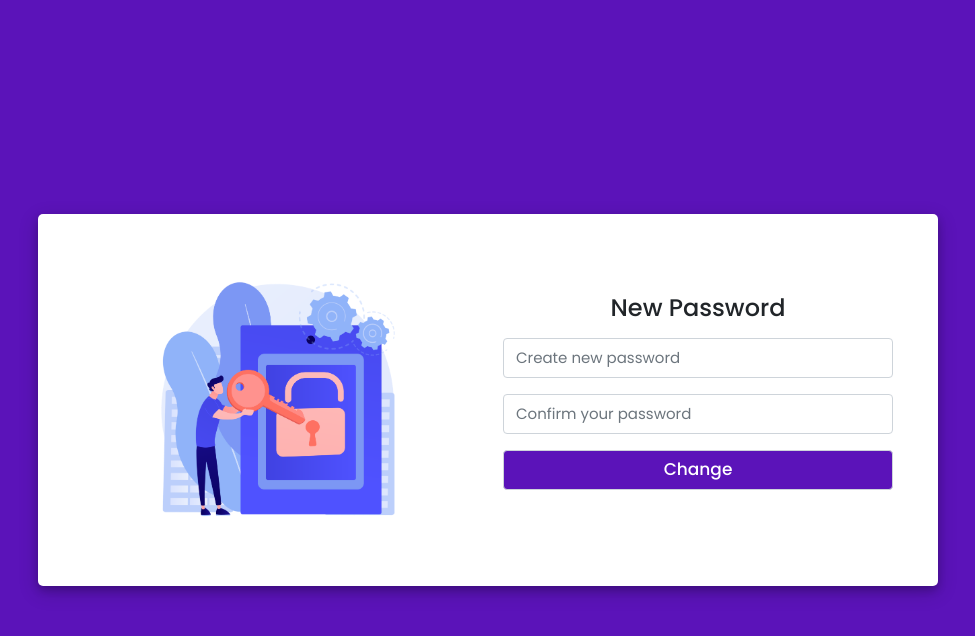
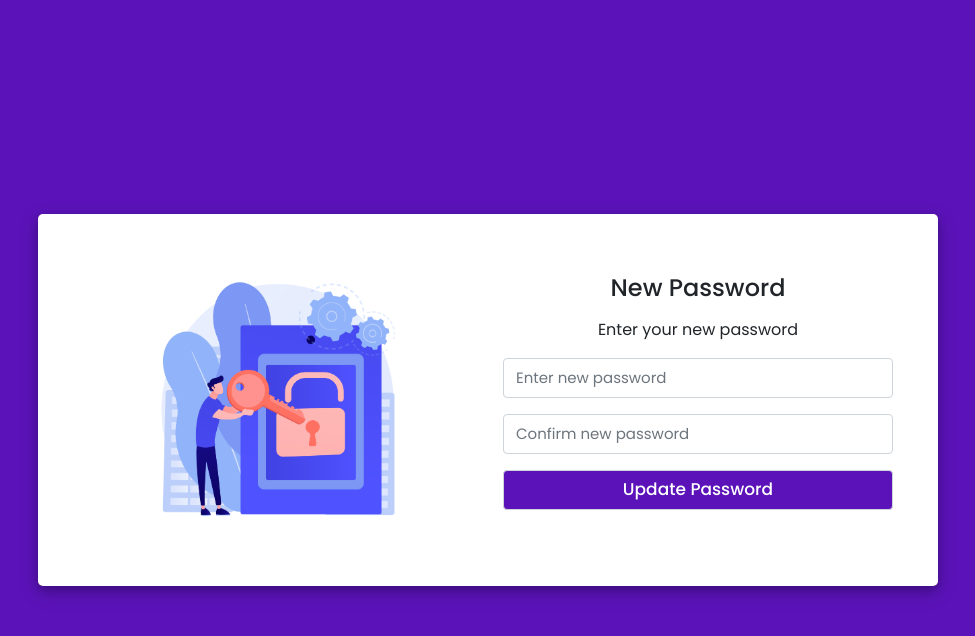
Before and after one commit to Mariam-Elbishbeashy/Language-Learning-Chatbot-Project, a PHP site: page /newPassword.php in a window 1280 px wide. Shown: the top 636 px of the page, without its empty margins (152-1127 px from the left). Run offline with PHP 8.4, Linux system fonts and the light colour scheme; some libraries are stand-ins or nearby versions.

Commit message:
Updated table users in database + Added backend to Forgot Password page

```diff
--- /dev/null
+++ b/Language-Learning-Chatbot/controllers/PasswordController.php
@@ -0,0 +1,45 @@
+<?php
+session_start();
+include '../config/dbh.inc.php'; // Database connection file
+
+function resetPassword($email, $new_password, $conn) {
+    $new_password_hashed = password_hash($new_password, PASSWORD_DEFAULT);
+    $stmt = $conn->prepare("UPDATE users SET password = ? WHERE email = ?");
+    $stmt->bind_param("ss", $new_password_hashed, $email);
+    return $stmt->execute();
+}
+
+function checkEmailExists($email, $conn) {
+    $stmt = $conn->prepare("SELECT * FROM users WHERE email = ?");
+    $stmt->bind_param("s", $email);
+    $stmt->execute();
+    $result = $stmt->get_result();
+    return $result->num_rows > 0;
+}
+
+$message = '';
+
+if ($_SERVER['REQUEST_METHOD'] === 'POST') {
+    if (isset($_POST['email'])) {
+        $email = $_POST['email'];
+        if (checkEmailExists($email, $conn)) {
+            $_SESSION['email'] = $email;
+            header("Location: ../public/newPassword.php");
+            exit();
+        } else {
+            $message = "Email not found. Please try again.";
+        }
+    }
+
+    if (isset($_SESSION['email']) && isset($_POST['new_password'])) {
+        $email = $_SESSION['email'];
+        $new_password = $_POST['new_password'];
+        if (resetPassword($email, $new_password, $conn)) {
+            unset($_SESSION['email']);
+            echo "<script>document.addEventListener('DOMContentLoaded', function() { $('#successModal').modal('show'); });</script>";
+        } else {
+            $message = "Password update failed. Please try again.";
+        }
+    }
+}
+?>
--- a/Language-Learning-Chatbot/modules/llchatbot_db.sql
+++ b/Language-Learning-Chatbot/modules/llchatbot_db.sql
@@ -3,7 +3,7 @@
 -- https://www.phpmyadmin.net/
 --
 -- Host: 127.0.0.1
--- Generation Time: Oct 28, 2024 at 09:39 PM
+-- Generation Time: Oct 29, 2024 at 09:43 PM
 -- Server version: 10.4.28-MariaDB
 -- PHP Version: 8.2.4
 
@@ -47,7 +47,6 @@ CREATE TABLE `users` (
   `username` varchar(128) NOT NULL,
   `email` varchar(128) NOT NULL,
   `password` varchar(128) NOT NULL,
-  `comfirmPassword` varchar(128) NOT NULL,
   `firstName` text NOT NULL,
   `lastName` text NOT NULL,
   `gender` text NOT NULL,
--- a/Language-Learning-Chatbot/public/js/newPassword.js
+++ b/Language-Learning-Chatbot/public/js/newPassword.js
@@ -6,11 +6,13 @@ function validateNewPassword() {
 
     const passwordRegex = /^(?=.*[a-z])(?=.*[A-Z])(?=.*\d)(?=.*[\W_]).{8,}$/;
 
+    // Clear previous error messages
     passwordError.textContent = "";
     confirmPasswordError.textContent = "";
 
     let isValid = true;
 
+    // Validate password
     if (password === "") {
         passwordError.textContent = "Please enter a password";
         isValid = false;
@@ -19,6 +21,7 @@ function validateNewPassword() {
         isValid = false;
     }
 
+    // Validate confirm password
     if (confirmPassword === "") {
         confirmPasswordError.textContent = "Please confirm your password";
         isValid = false;
@@ -27,11 +30,5 @@ function validateNewPassword() {
         isValid = false;
     }
 
-    if (isValid) {
-        goToLogin();
-    }
+    return isValid;
 }
-
-function goToLogin() {
-    window.location.href = '../public/login.php';
-}
--- a/Language-Learning-Chatbot/public/js/reset-code.js
+++ /dev/null
@@ -1,3 +0,0 @@
-function goToNewPassword() {
-    window.location.href = '../public/newPassword.php';
-}
--- a/Language-Learning-Chatbot/public/newPassword.php
+++ b/Language-Learning-Chatbot/public/newPassword.php
@@ -1,35 +1,67 @@
+<?php include '../controllers/PasswordController.php';?>
+
 <!DOCTYPE html>
 <html lang="en">
 <head>
     <meta charset="UTF-8">
-    <title>Create a New Password</title>
+    <title>New Password</title>
     <link rel="stylesheet" href="https://stackpath.bootstrapcdn.com/bootstrap/4.5.2/css/bootstrap.min.css">
     <link rel="stylesheet" href="../public/css/forgotPassword.css">
+    <script src="https://code.jquery.com/jquery-3.5.1.slim.min.js"></script>
+    <script src="https://cdn.jsdelivr.net/npm/@popperjs/core@2.6.0/dist/umd/popper.min.js"></script>
+    <script src="https://stackpath.bootstrapcdn.com/bootstrap/4.5.2/js/bootstrap.min.js"></script>
+    <script src="../public/js/newPassword.js"></script>
 </head>
 <body>
     <div class="container">
         <div class="form-container row">
             <div class="col-md-6 d-flex justify-content-center align-items-center">
-                <img src="./images/password.png" class="img-fluid password-image" alt="New Password Image">
+                <img src="./images/password.png" class="img-fluid password-image" alt="Password Reset Image">
             </div>
             <div class="col-md-6">
-                <form id="newPasswordForm" autocomplete="off">
+                <form id="newPasswordForm" action="newPassword.php" method="post" autocomplete="off" onsubmit="return validateNewPassword()">
                     <h2 class="text-center">New Password</h2>
+                    <p class="text-center">Enter your new password</p>
                     <div class="form-group">
-                        <input class="form-control" type="password" id="newPassword" placeholder="Create new password" required>
-                        <div class="error" id="newPasswordError"></div>
+                        <input class="form-control" type="password" id="newPassword" name="new_password" placeholder="Enter new password" required>
+                        <div class="error text-danger" id="newPasswordError"><?php echo $message; ?></div>
                     </div>
                     <div class="form-group">
-                        <input class="form-control" type="password" id="confirmNewPassword" placeholder="Confirm your password" required>
-                        <div class="error" id="confirmNewPasswordError"></div>
+                        <input class="form-control" type="password" id="confirmNewPassword" placeholder="Confirm new password" required>
+                        <div class="error text-danger" id="confirmNewPasswordError"></div>
                     </div>
                     <div class="form-group">
-                        <input class="form-control button" type="button" value="Change" onclick="validateNewPassword()">
+                        <input class="form-control button" type="submit" value="Update Password">
                     </div>
                 </form>
             </div>
         </div>
     </div>
-    <script src="../public/js/newPassword.js"></script>
+
+    <!-- Modal -->
+    <div class="modal fade" id="successModal" tabindex="-1" aria-labelledby="successModalLabel" aria-hidden="true">
+        <div class="modal-dialog">
+            <div class="modal-content">
+                <div class="modal-header">
+                    <h5 class="modal-title" id="successModalLabel">Password Changed</h5>
+                    <button type="button" class="close" data-dismiss="modal" aria-label="Close">
+                        <span aria-hidden="true">&times;</span>
+                    </button>
+                </div>
+                <div class="modal-body">
+                    Your password has been successfully changed.
+                </div>
+                <div class="modal-footer">
+                    <button type="button" id="goToLoginBtn">Got it</button>
+                </div>
+            </div>
+        </div>
+    </div>
+
+    <script>
+        document.getElementById('goToLoginBtn').addEventListener('click', function() {
+            window.location.href = '../public/login.php';
+        });
+    </script>
 </body>
 </html>
```
Also changed, not shown: Language-Learning-Chatbot/public/forgotPassword.php (+7 -5 lines), Language-Learning-Chatbot/public/js/forgotPassword.js (+5 -8 lines), Language-Learning-Chatbot/public/reset-code.php (deleted, +0 -30 lines).
